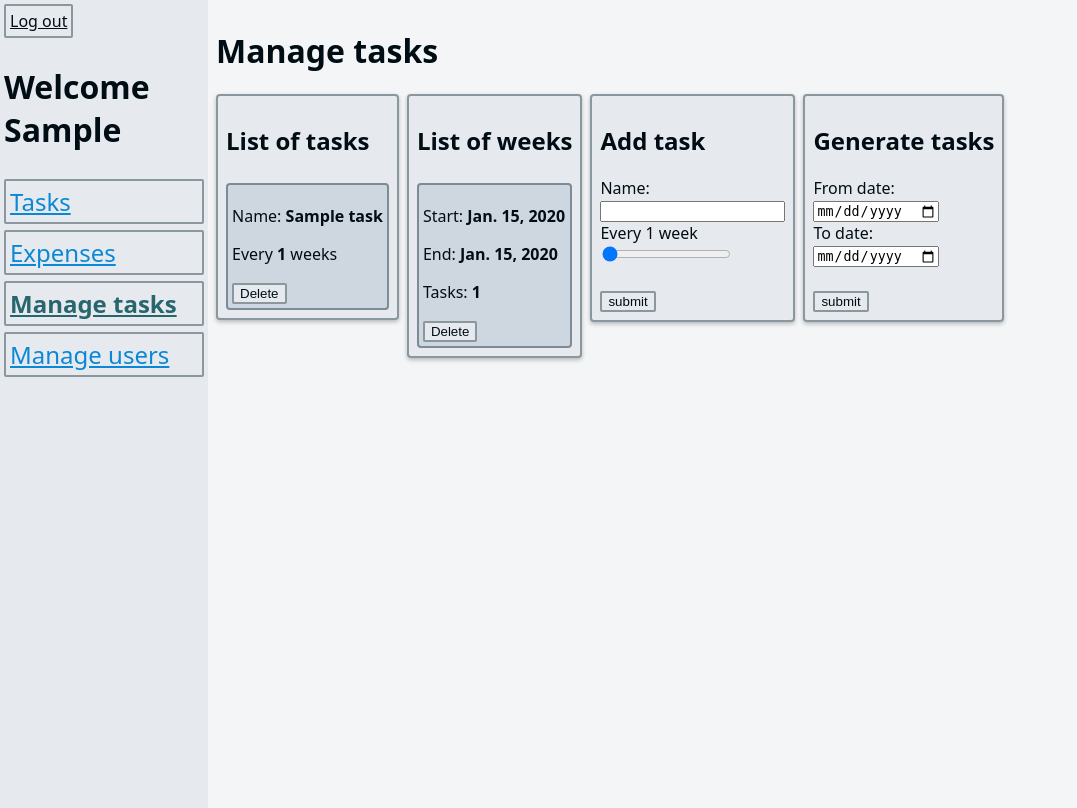
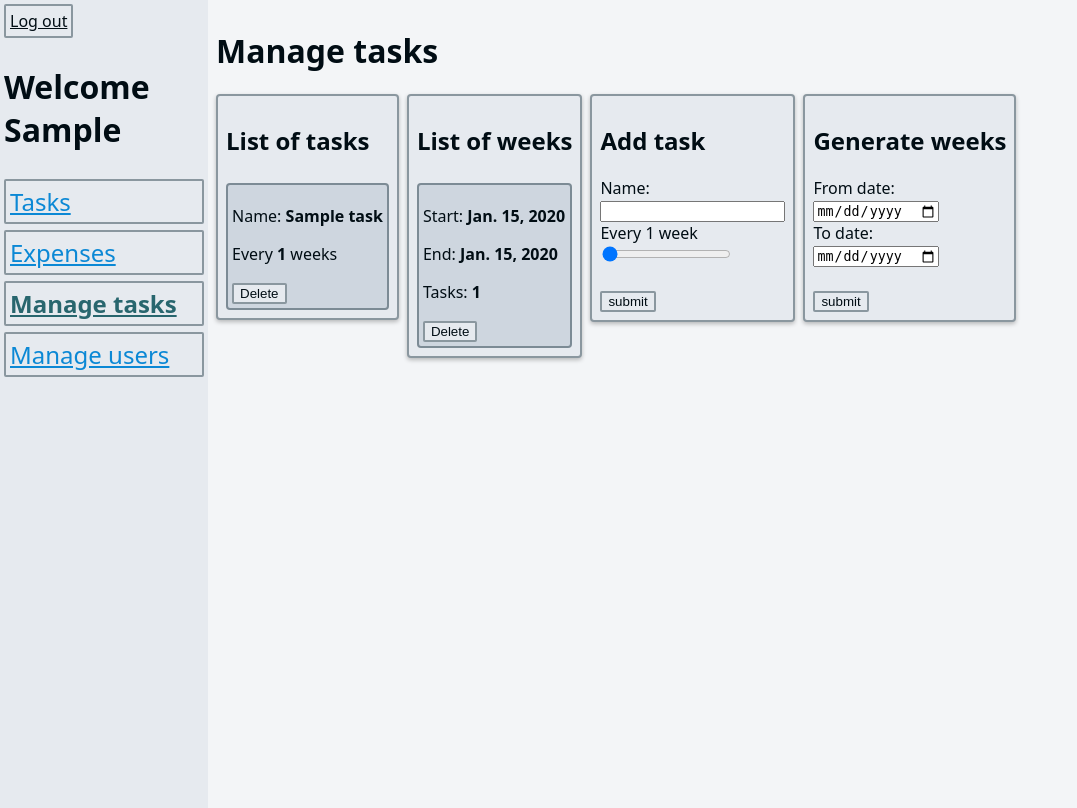
Before and after one commit to Matipolit/planer, a Django app: page /planer/tasks_manage/ in a window 1280 px wide. Shown: the whole page, without its empty margins (0-1077 px from the left). Run offline with Django 4.2, Linux system fonts and the light colour scheme; a user stored in the database is signed in; tables that the repository leaves empty hold one stand-in row (values such as "Sample post").

Commit message:
fix weeks range to non-inclusive

```diff
--- a/planer_app/templates/tasks_manage.html
+++ b/planer_app/templates/tasks_manage.html
@@ -81,7 +81,7 @@
   </form>
   <form class="card" method="post">
     {% csrf_token %}
-    <h2>Generate tasks</h2>
+    <h2>Generate weeks</h2>
     <input type="hidden" id="formtype" name="formtype" value="generate">
     <label for="beg_date">From date:</label><br>
     <input type="date" name="beg_date" min="{{ today }}" step="7" placeholder="dd-mm-yyyy" /><br>
--- a/planer_app/views.py
+++ b/planer_app/views.py
@@ -11,7 +11,7 @@ from datetime import date, timedelta, datetime
 def dateSpan(startDate, endDate, delta=timedelta(weeks=1)):
     currentDate = startDate
     idx = 0
-    while currentDate <= endDate:
+    while currentDate < endDate:
         yield (currentDate, idx)
         idx += 1
         currentDate += delta
```
